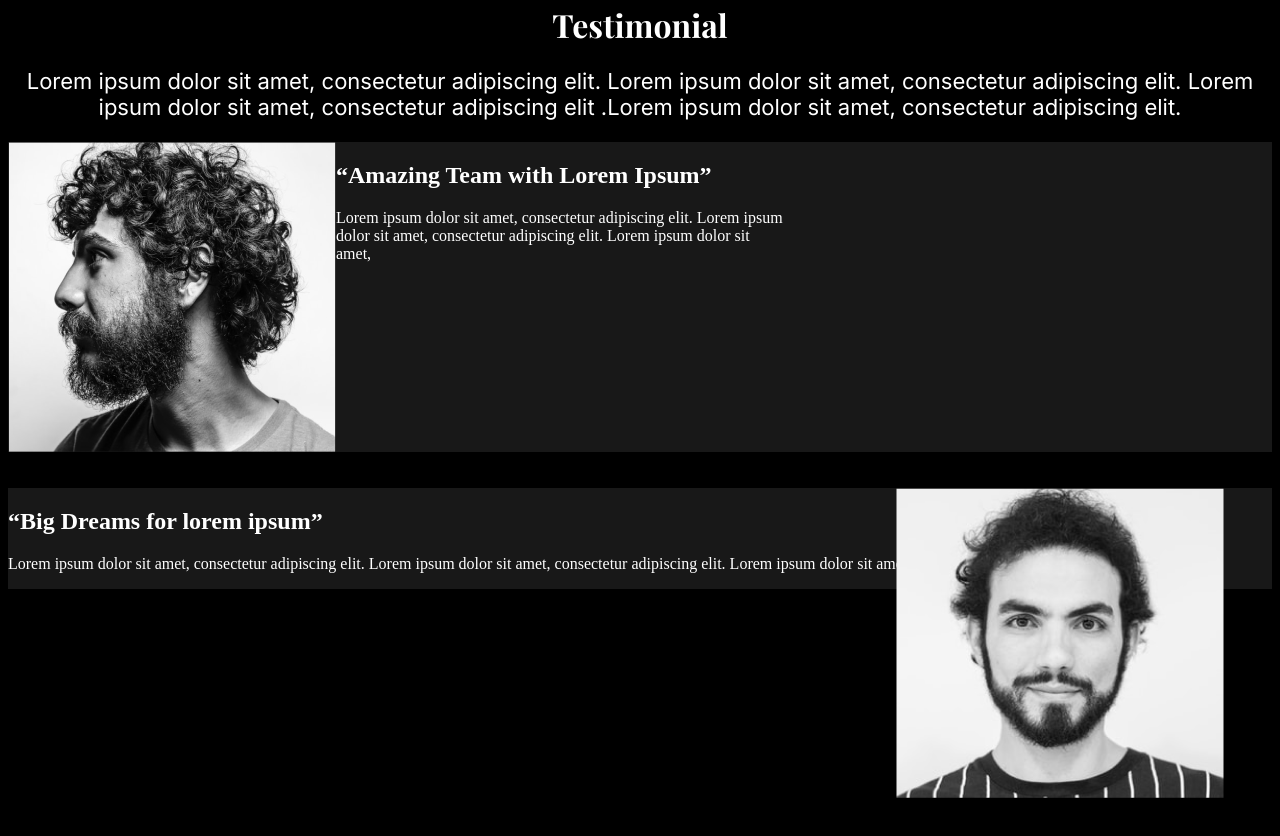
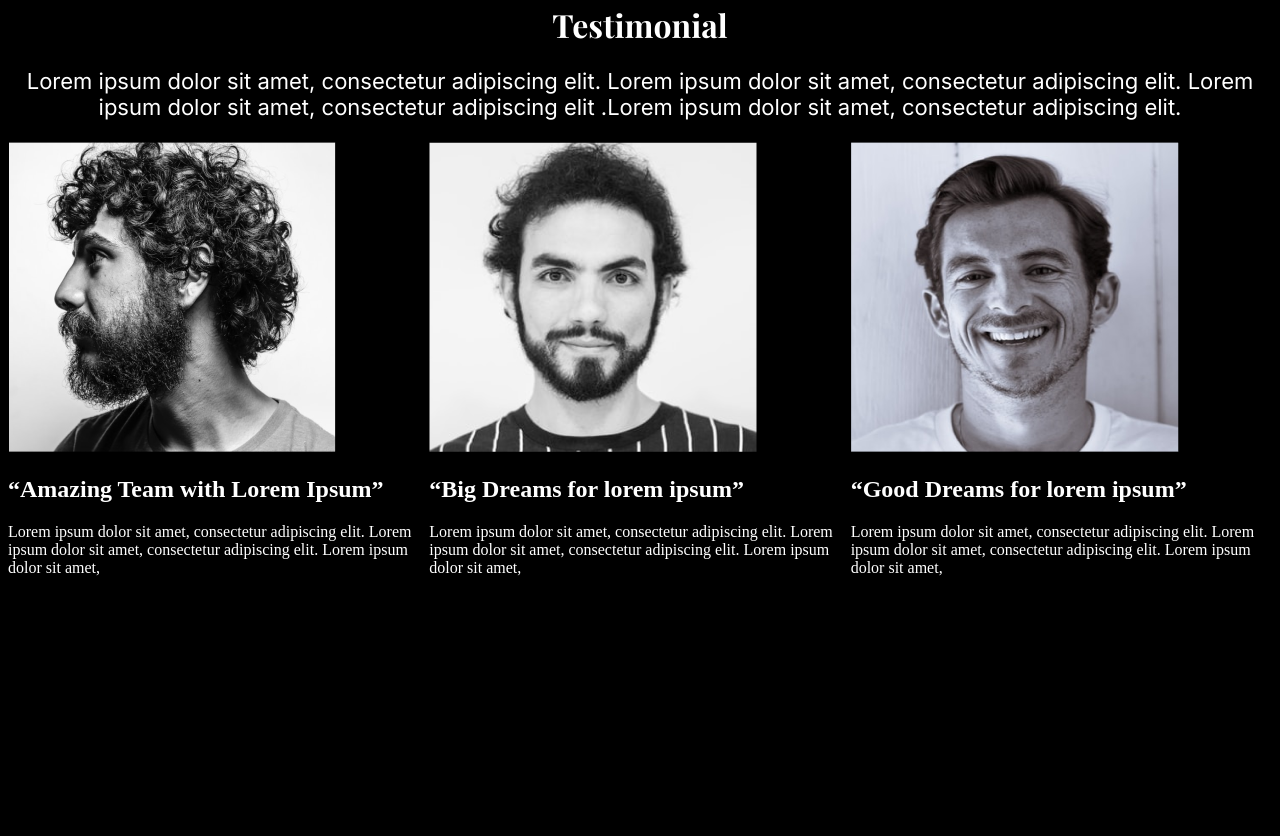
Before and after one commit to omarbougarne/art, a plain HTML site: page about.html in a window 1280 px wide. Shown: the part 788-1624 px from the top of the page. Before the commit the page ends 1586 px from the top, so only its background shows below. Drawn offline with nearby package versions, Linux system fonts and the light colour scheme; a web font is replaced by a local one.

Commit message:
changed to flexbox

```diff
--- a/about.html
+++ b/about.html
@@ -33,7 +33,7 @@
      Lorem ipsum dolor sit amet, consectetur adipiscing elit
     .Lorem ipsum dolor sit amet, consectetur adipiscing elit.</p>
     <div class="container">
-        <div class="contcolumn">
+        <div class="contcolumn-1">
             <img src="/assets/Rectangle31.png" alt="">
             <div class="text">
                 <h2>“Amazing Team with Lorem Ipsum”</h2>
@@ -44,10 +44,19 @@
         </div>
         <br>
         <br>
-        <div class="contcolumn">
-            <img src="/assets/Rectangle26.png" alt="" class="imgur">
+        <div class="contcolumn-2">
             <div class="texte">
+                <img src="/assets/Rectangle26.png" alt="" class="imgur">
                 <h2>“Big Dreams for lorem ipsum”</h2>
+                <p class="papap">Lorem ipsum dolor sit amet, consectetur adipiscing elit.
+                    Lorem ipsum dolor sit amet,
+                    consectetur adipiscing elit. Lorem ipsum dolor sit amet,</p>
+            </div>
+        </div>
+        <div class="contcolumn-3">
+            <img src="/assets/Rectangle28.png" alt="" class="imgur">
+            <div class="texte">
+                <h2>“Good Dreams for lorem ipsum”</h2>
                 <p class="papap">Lorem ipsum dolor sit amet, consectetur adipiscing elit.
                     Lorem ipsum dolor sit amet,
                     consectetur adipiscing elit. Lorem ipsum dolor sit amet,</p>
--- a/style.css
+++ b/style.css
@@ -1,6 +1,7 @@
 body{
     background-color: #000;
     color: #fff;
+    margin-bottom: 500px;
 }
 .footer ul {
     list-style: none;
@@ -92,11 +93,24 @@ font-family: 'Inter';
 font-size: 22px;
 text-align: center;
 }
-.contcolumn{
-    background-color: #181818;
+.container {
     display: flex;
 }
-.text{
+
+.contcolumn-1 {
+    flex-direction: column;
+}
+.contcolumn-2 {
+    flex-direction: column; /* Update to set the content of contcolumn-2 as a column */
+}
+
+.contcolumn-3 {
+    flex-direction: row;
+}
+
+/* Add styles for .text and .texte as needed */
+
+/*.text{
     float: right;
 }
 .papa{
@@ -105,4 +119,4 @@ text-align: center;
 .imgur{
     position: absolute;
     left: 70%;
-}
+}*/
```
Also changed, not shown: assets/Rectangle28.png (added).
